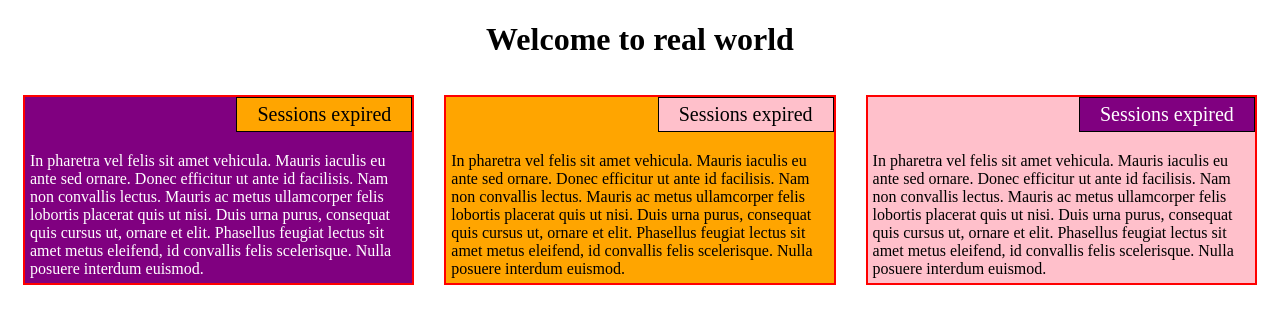
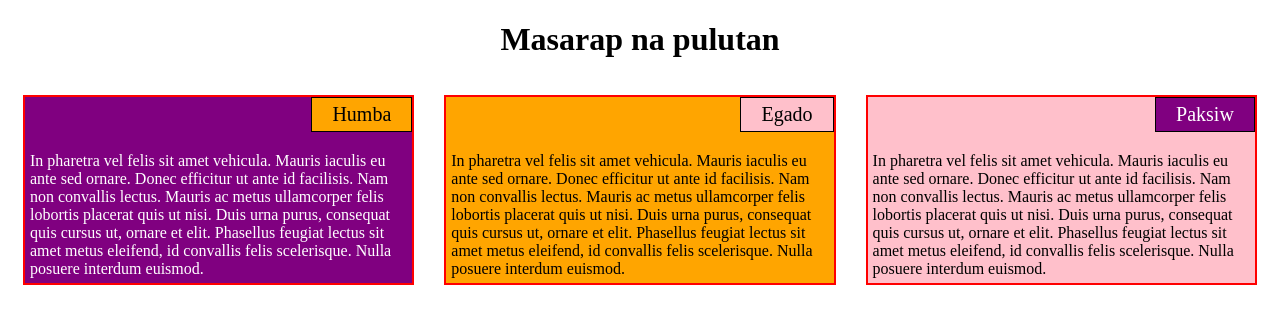
Before and after one commit to dang-Dev/final-exam, a plain HTML site: page index.html in a window 1280 px wide. Drawn offline with Linux system fonts and the light colour scheme.

Commit message:
final output

```diff
--- a/index.html
+++ b/index.html
@@ -7,11 +7,11 @@
     <link rel="stylesheet" href="css/style.css">
 </head>
 <body>
-    <h1>Welcome to real world</h1>
+    <h1>Masarap na pulutan</h1>
     <div class="row">
         <div class="col-lg-4 col-md-6 col-sm-12">
             <div class="container sm-bg-red lg-bg-purple">
-                <div class="title sm-bg-grey md-bg-red lg-bg-orange">Sessions expired</div>
+                <div class="title sm-bg-grey md-bg-red lg-bg-orange">Humba</div>
                 <p>
                     In pharetra vel felis sit amet vehicula. Mauris iaculis eu ante sed ornare. Donec efficitur ut ante id facilisis. Nam non convallis lectus. Mauris ac metus ullamcorper felis lobortis placerat quis ut nisi. Duis urna purus, consequat quis cursus ut, ornare et elit. Phasellus feugiat lectus sit amet metus eleifend, id convallis felis scelerisque. Nulla posuere interdum euismod.
                 </p>
@@ -19,7 +19,7 @@
         </div>
         <div class="col-lg-4 col-md-6 col-sm-12">
             <div class="container sm-bg-green lg-bg-orange">
-                <div class="title sm-bg-grey md-bg-green lg-bg-pink">Sessions expired</div>
+                <div class="title sm-bg-grey md-bg-green lg-bg-pink">Egado</div>
                 <p>
                     In pharetra vel felis sit amet vehicula. Mauris iaculis eu ante sed ornare. Donec efficitur ut ante id facilisis. Nam non convallis lectus. Mauris ac metus ullamcorper felis lobortis placerat quis ut nisi. Duis urna purus, consequat quis cursus ut, ornare et elit. Phasellus feugiat lectus sit amet metus eleifend, id convallis felis scelerisque. Nulla posuere interdum euismod.
                 </p>
@@ -27,7 +27,7 @@
         </div>
         <div class="col-lg-4 col-md-12 col-sm-12">
             <div class="container sm-bg-yellow lg-bg-pink">
-                <div class="title sm-bg-grey md-bg-yellow lg-bg-purple">Sessions expired</div>
+                <div class="title sm-bg-grey md-bg-yellow lg-bg-purple">Paksiw</div>
                 <p >
                     In pharetra vel felis sit amet vehicula. Mauris iaculis eu ante sed ornare. Donec efficitur ut ante id facilisis. Nam non convallis lectus. Mauris ac metus ullamcorper felis lobortis placerat quis ut nisi. Duis urna purus, consequat quis cursus ut, ornare et elit. Phasellus feugiat lectus sit amet metus eleifend, id convallis felis scelerisque. Nulla posuere interdum euismod.
                 </p>
```
